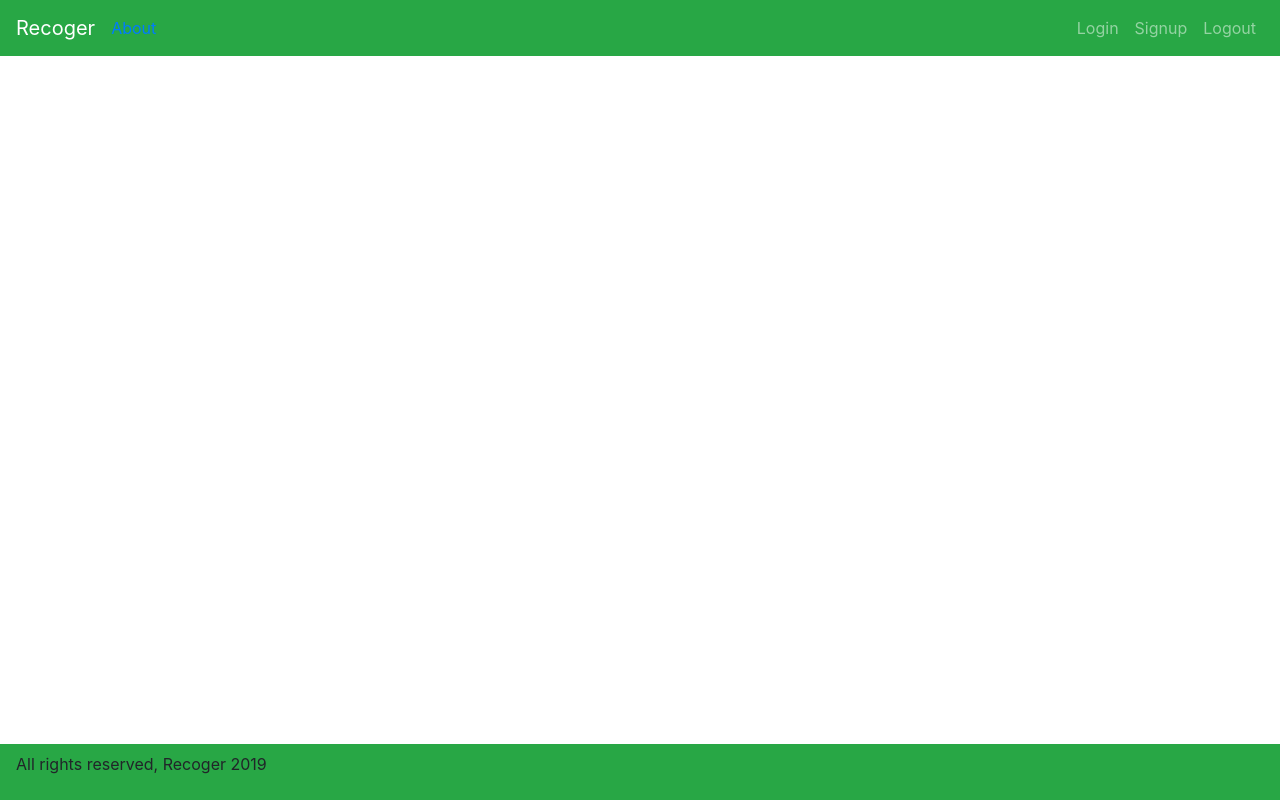
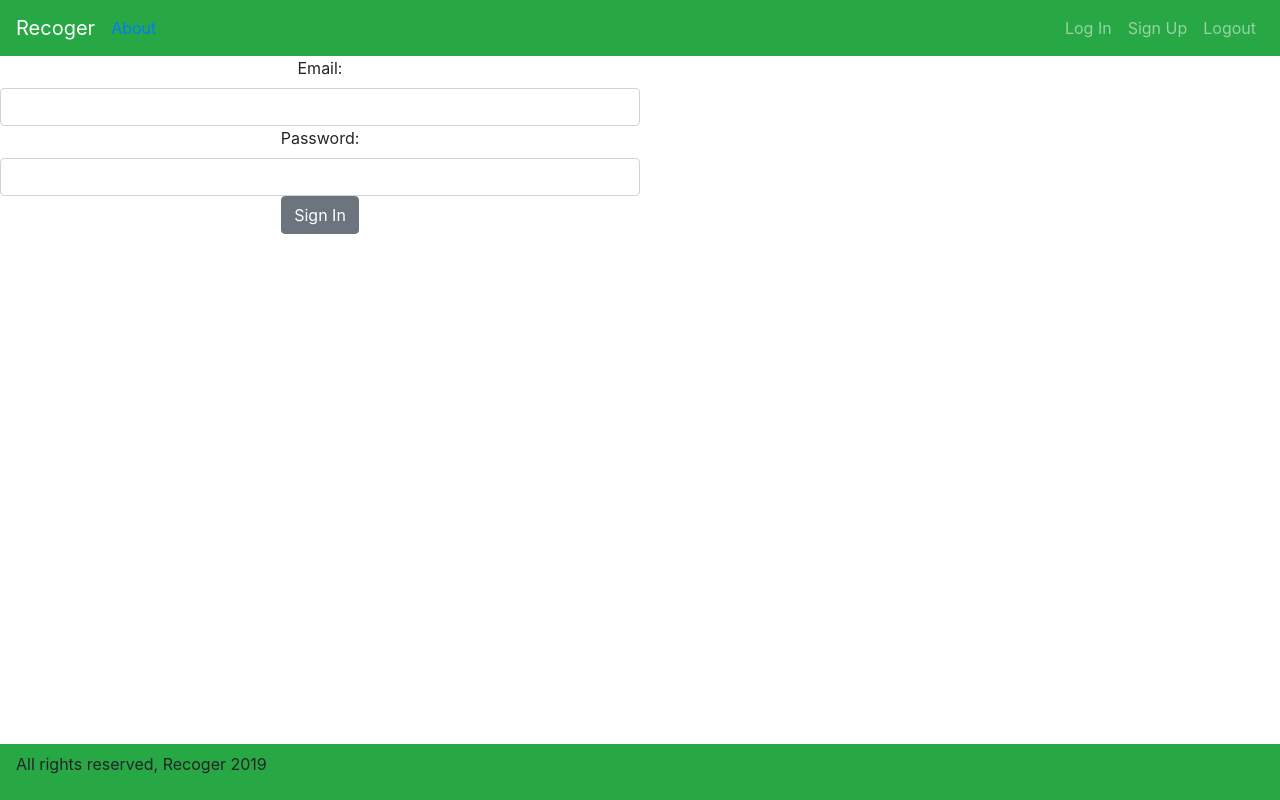
Before and after one commit to thebookofjedediah/recoger, a React (Create React App) app in the folder client/: page /sign-in-form in a window 1280 px wide. Built offline with nearby package versions, Linux system fonts and the light colour scheme.

Commit message:
login and signup working, now for flow

```diff
--- a/client/src/App.js
+++ b/client/src/App.js
@@ -1,58 +1,29 @@
 import React, { Component } from "react";
-import { Route, Link } from "react-router-dom";
+import { Route } from "react-router-dom";
 import "./App.css";
+import { BrowserRouter } from "react-router-dom";
 import Landing from "./components/Landing";
 import About from "./components/About";
 import Signup from "./components/Signup";
+import Signin from "./components/Signin";
+import Navbar from "./components/Navbar";
+import Dashboard from "./components/Dashboard";
 
 class App extends Component {
   render() {
     return (
+      <BrowserRouter>
         <div className="App">
-        <nav class="navbar navbar-expand-md bg-success navbar-dark">
-          <a class="navbar-brand" href="/">
-            Recoger
-          </a>
-          <Link to="/about/">About</Link>
-          <button
-            class="navbar-toggler"
-            type="button"
-            data-toggle="collapse"
-            data-target="#collapsibleNavbar"
-          >
-            <span class="navbar-toggler-icon" />
-          </button>
-          <div class="collapse navbar-collapse" id="collapsibleNavbar">
-            <ul class="navbar-nav ml-auto">
-              <li class="nav-item">
-                <a class="nav-link" href="#">
-                  Login
-                </a>
-              </li>
-              <li class="nav-item">
-                <a class="nav-link" href="/sign-up-form">
-                  Signup
-                </a>
-              </li>
-              <li class="nav-item">
-                <a class="nav-link" href="#">
-                  Logout
-                </a>
-              </li>
-            </ul>
-          </div>
-        </nav>
-
-        <nav class="navbar navbar-expand-sm bg-success navbar-dark fixed-bottom">
-          <p>All rights reserved, Recoger 2019</p>
-        </nav>
-
+          <Navbar />
           <main>
             <Route exact path="/" component={Landing} />
             <Route exact path="/about" component={About} />
             <Route exact path="/sign-up-form" component={Signup} />
+            <Route exact path="/sign-in-form" component={Signin} />
+            <Route path="/dashboard" component={Dashboard} />
           </main>
         </div>
+      </BrowserRouter>
     );
   }
 }
--- a/client/src/components/About.js
+++ b/client/src/components/About.js
@@ -3,7 +3,7 @@ import React from "react";
 const About = () => (
   <div className="about-page">
     <section>
-      <p>
+      <p className="about-us">
         Recoger is here to help you manage your payments between friends. Once
         signed in you will see a dashboard where you can add events and payments
         to be split.
--- /dev/null
+++ b/client/src/components/Dashboard.js
@@ -0,0 +1,20 @@
+import React, { Component } from "react";
+
+class Dashboard extends Component {
+  constructor(props) {
+    super(props);
+    this.state = {
+      email: "user.email"
+    };
+  }
+
+  render() {
+    return (
+      <div className="entire-dashboard">
+        <section className="events">Events go here</section>
+      </div>
+    );
+  }
+}
+
+export default Dashboard;
--- /dev/null
+++ b/client/src/components/Navbar.js
@@ -0,0 +1,48 @@
+import React from "react";
+import { Link } from "react-router-dom";
+
+const Navbar = () => {
+  return (
+    <div className="entire-navbar">
+      <nav class="navbar navbar-expand-md bg-success navbar-dark">
+        <a class="navbar-brand" href="/">
+          Recoger
+        </a>
+        <Link to="/about/">About</Link>
+        <button
+          class="navbar-toggler"
+          type="button"
+          data-toggle="collapse"
+          data-target="#collapsibleNavbar"
+        >
+          <span class="navbar-toggler-icon" />
+        </button>
+        <div class="collapse navbar-collapse" id="collapsibleNavbar">
+          <ul class="navbar-nav ml-auto">
+            <li class="nav-item">
+              <a class="nav-link" href="/sign-in-form">
+                Log In
+              </a>
+            </li>
+            <li class="nav-item">
+              <a class="nav-link" href="/sign-up-form">
+                Sign Up
+              </a>
+            </li>
+            <li class="nav-item">
+              <a class="nav-link" href="/">
+                Logout
+              </a>
+            </li>
+          </ul>
+        </div>
+      </nav>
+
+      <nav class="navbar navbar-expand-sm bg-success navbar-dark fixed-bottom">
+        <p>All rights reserved, Recoger 2019</p>
+      </nav>
+    </div>
+  );
+};
+
+export default Navbar;
--- a/client/src/components/Signin.js
+++ b/client/src/components/Signin.js
@@ -0,0 +1,64 @@
+import React, { Component } from "react";
+import { FormGroup, Form, Label, Input, Button } from "reactstrap";
+import axios from "axios";
+
+class Signup extends Component {
+  constructor(props) {
+    super(props);
+    this.state = {
+      email: "",
+      password: "",
+      confirmPassword: ""
+    };
+  }
+
+  signInUser(user) {
+    axios
+      .post("users/sign_in", user)
+      .then(res => console.log("success", res))
+      .catch(err => {
+        console.log(err);
+      });
+  }
+
+  handleSubmit = e => {
+    const { email, password } = this.state;
+    e.preventDefault();
+    const user = { email, password };
+    this.signInUser(user);
+  };
+
+  handleChange = e => {
+    this.setState({
+      [e.target.id]: e.target.value
+    });
+  };
+
+  render() {
+    return (
+      <section className="sign-up-form">
+        <Form onSubmit={this.handleSubmit}>
+          <FormGroup>
+            <Label for="email">Email: </Label>
+            <Input
+              type="email"
+              id="email"
+              value={this.state.content}
+              onChange={this.handleChange}
+            />
+            <Label for="password">Password: </Label>
+            <Input
+              type="password"
+              id="password"
+              value={this.state.content}
+              onChange={this.handleChange}
+            />
+            <Button>Sign In</Button>
+          </FormGroup>
+        </Form>
+      </section>
+    );
+  }
+}
+
+export default Signup;
--- a/client/src/components/Signup.js
+++ b/client/src/components/Signup.js
@@ -1,5 +1,4 @@
 import React, { Component } from "react";
-import { Link } from "react-router-dom";
 import { FormGroup, Form, Label, Input, Button } from "reactstrap";
 import axios from "axios";
 
@@ -15,7 +14,7 @@ class Signup extends Component {
 
   createUser(user) {
     axios
-      .post("users")
+      .post("users", user)
       .then(res => console.log("success", res))
       .catch(err => {
         console.log(err);
```
Lines whose indentation alone changed are shown as unchanged.
